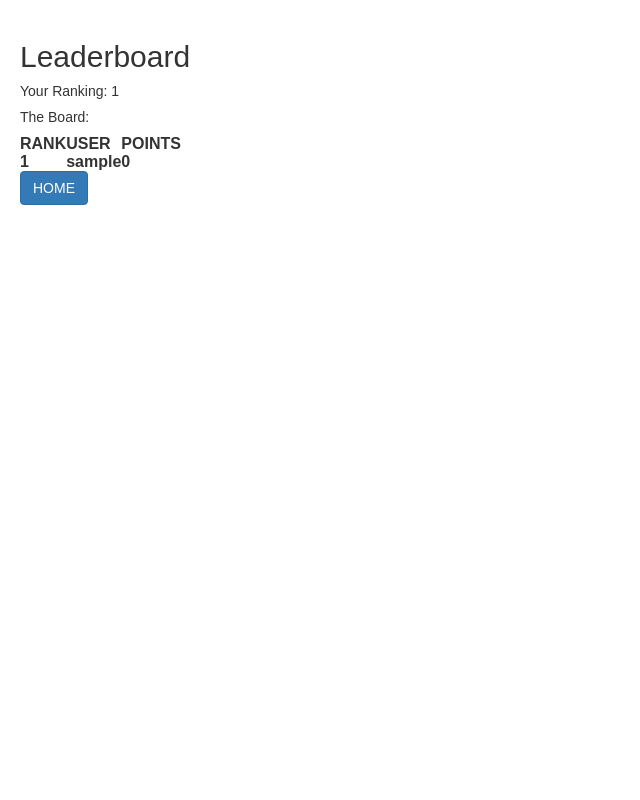
After one commit to mcneerta/CMSC_508, a PHP site: page /user_leaderboard.php in a window 1280 px wide. The commit adds this page. Shown: the whole page, without its empty margins (0-640 px from the left). Run offline with PHP 8.4, Linux system fonts and the light colour scheme; the visitor is signed in with stand-in values (Sample User, id 1); tables that the repository leaves empty or names only in its code hold one stand-in row (values such as "Sample post"); lists and menus that the app fills with data are empty.

Commit message:
Added Leaderboard

```diff
--- /dev/null
+++ b/user_leaderboard.php
@@ -0,0 +1,111 @@
+<?php
+// Include config file
+require_once "connection.php";
+session_start();
+
+if($_SERVER["REQUEST_METHOD"] != "POST") {
+
+
+    // TODO currently rank is found by totaling counting all players that are at or above user points
+    //  Ok for now, but if points are ever equivalent, the time the user earned the points may be needed as well
+    $sql_rank = "Select COUNT(*) AS rank
+    FROM
+        tbl_user a
+        RIGHT JOIN tbl_player p
+        ON a.user_id = p.player_id
+    WHERE (SELECT IFNULL(SUM(b.points_earned),0) FROM tbl_completedquest b WHERE b.player_id
+                    = (SELECT z.user_id FROM tbl_user z WHERE z.login_id = :login_id) )
+            <=
+            (SELECT IFNULL(SUM(c.points_earned),0) FROM tbl_completedquest c WHERE c.player_id
+                    = a.user_id);
+    ";
+
+
+    $sql_top10 = "Select c.username AS name, (SELECT IFNULL(SUM(f.points_earned),0) FROM tbl_completedquest f WHERE f.player_id = a.user_id) AS points
+    FROM
+        tbl_user a
+        INNER JOIN tbl_login c
+        RIGHT JOIN tbl_player b
+        ON a.user_id = b.player_id
+         AND a.login_id = c.login_id
+    WHERE (SELECT IFNULL(SUM(d.points_earned),0) FROM tbl_completedquest d WHERE d.player_id
+                    = (SELECT z.user_id FROM tbl_user z WHERE z.login_id = :login_id) )
+            <=
+            (SELECT IFNULL(SUM(e.points_earned),0) FROM tbl_completedquest e WHERE e.player_id
+                    = a.user_id)
+    ORDER BY points DESC
+    LIMIT 10;
+    ";
+
+    if ($stmt = $conn->prepare($sql_rank)){
+        $stmt->bindValue(':login_id', $_SESSION["id"]);
+
+        if ($stmt->execute()){
+
+            $row = $stmt->fetch();
+            $username = $_SESSION['username'];
+            $user_rank = $row['rank'];
+        }
+    }
+}
+
+if($_SERVER["REQUEST_METHOD"] == "POST") {
+
+    // Redirect user to welcome page
+    header("location: login_redirect.php");
+}
+
+?>
+
+
+<html lang="en">
+<!DOCTYPE html>
+<head>
+    <meta charset="UTF-8">
+    <title>Leader Board</title>
+    <link rel="stylesheet" href="https://maxcdn.bootstrapcdn.com/bootstrap/3.3.7/css/bootstrap.css">
+    <style type="text/css">
+    body{ font: 14px sans-serif; }
+        .wrapper{ width: 450px; padding: 20px; }
+    </style>
+</head>
+<body>
+<div class="wrapper">
+    <h2>Leaderboard</h2>
+    <p> Your Ranking: <?php echo $user_rank ?></p>
+    <p> The Board: </p>
+    <table>
+        <?php
+        if ($stmt = $conn->prepare($sql_top10)){
+            $stmt->bindValue(':login_id', $_SESSION["id"]);
+            if ($stmt->execute()){
+                $counter = 1;
+
+                echo "<tr>";
+                echo "<th>RANK</th>";
+                echo "<th>USER</th>";
+                echo "<th>POINTS</th>";
+                echo "</tr>";
+
+                while ($row = $stmt->fetch()) {
+                    echo "<tr>";
+                    echo "<th>$counter</th>";
+                    echo "<th>$row[name]</th>";
+                    echo "<th>$row[points]</th>";
+                    echo "</tr>";
+                    $counter += 1;
+                }
+            }
+        }
+        ?>
+    </table>
+    <form action="<?php echo htmlspecialchars($_SERVER["PHP_SELF"]); ?>" method="post">
+
+    <div class="form-group">
+        <input type="submit" class="btn btn-primary" value="HOME">
+    </div>
+
+    </form>
+</div>
+</body>
+</html>
```
Also changed, not shown: user_dashboard.php (+2 -6 lines).
